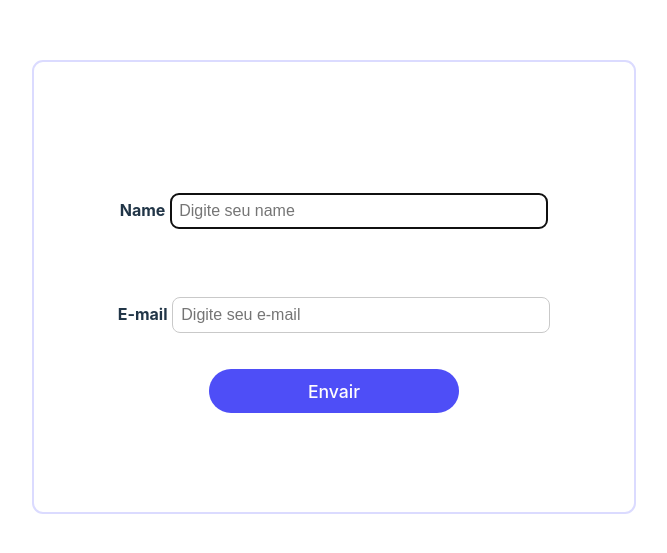
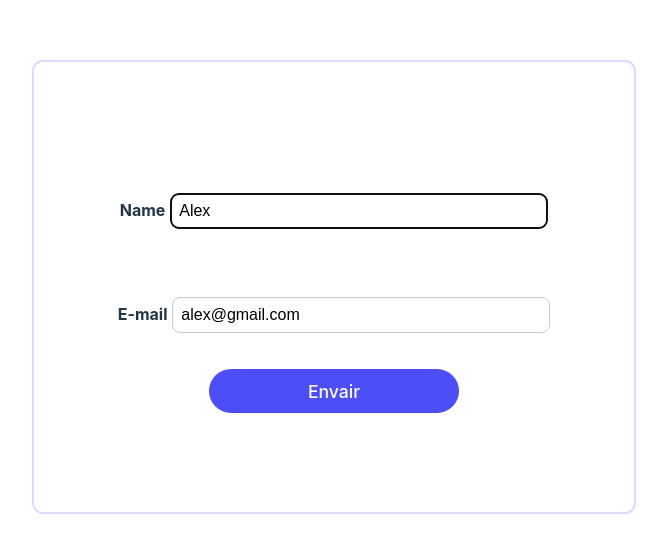
Before and after one commit to Allex-Lima/react-manipulation, a React (Vite) app in the folder formularioreact/: page / in a window 1280 px wide. Shown: the part 113-666 px from the top of the page, without its empty margins (306-973 px from the left). Built offline with nearby package versions, Linux system fonts and the light colour scheme.

Commit message:
Feat: controle de input - formulário de edição

```diff
--- a/formularioreact/src/App.jsx
+++ b/formularioreact/src/App.jsx
@@ -1,13 +1,11 @@
-import { useState } from 'react'
 import './App.css'
 import MyForms from './components/forms/MyForms'
 
 function App() {
-  const [count, setCount] = useState(0)
 
   return (
     <>
-      <MyForms />
+      <MyForms user={ { name: 'Alex', email: 'alex@gmail.com' } } />
     </>
   )
 }
--- a/formularioreact/src/components/forms/MyForms.jsx
+++ b/formularioreact/src/components/forms/MyForms.jsx
@@ -1,10 +1,10 @@
 import { useState } from 'react'
 import './forms.css'
 
-const MyForms = () => {
+const MyForms = ({ user }) => {
 
-    const [name, setName] = useState()
-    const [email, setEmail] = useState()
+    const [name, setName] = useState(user ? user.name : '')
+    const [email, setEmail] = useState(user ? user.email : '')
 
     const handleChange = (event) => {
        setName(event.target.value)
@@ -28,6 +28,7 @@
                                 placeholder="Digite seu name"
                                 autoFocus
                                 onChange={handleChange}
+                                value={name}
                                 />
                         </label>
                     </div>
@@ -38,6 +39,7 @@
                             type="email"
                             placeholder="Digite seu e-mail"
                             onChange={(event) => setEmail(event.target.value)}
+                            value={email}
                             />
                         </label>
                     </div>
```
